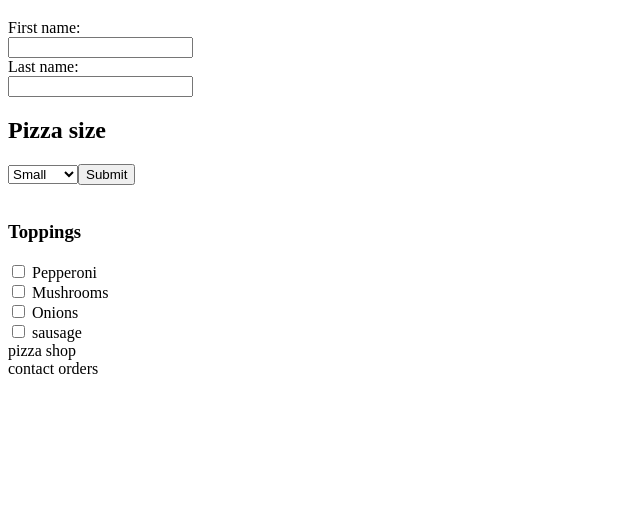
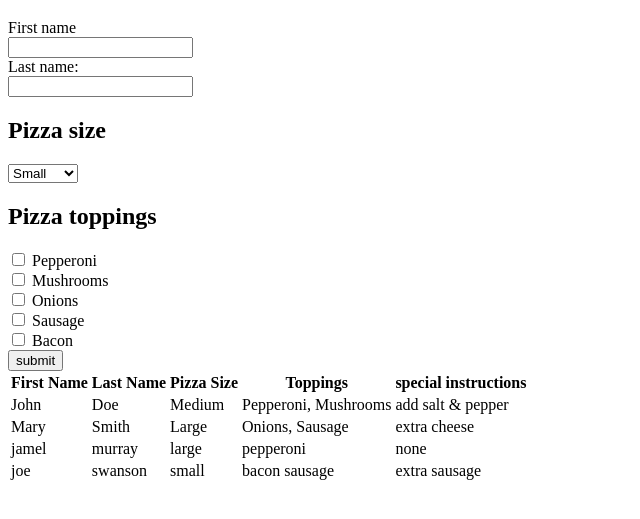
Before and after one commit to theofficialmel/pizza-invoice-form, a plain HTML site: page index.html in a window 1280 px wide. Shown: the part 61-580 px from the top of the page, without its empty margins (0-640 px from the left). Drawn offline with Linux system fonts and the light colour scheme.

Commit message:
added pizza order form  updated pizza toppings

```diff
--- a/index.html
+++ b/index.html
@@ -8,7 +8,7 @@
 <body>
     <h1>Customer name</h1>
     <form>
-        <label for="fname">First name:</label><br>
+        <label for="fname">First name</label><br>
         <input type="text" id="fname" name="fname"><br>
         <label for="lname">Last name:</label><br>
         <input type="text" id="lname" name="lname">
@@ -18,35 +18,68 @@
 
 
 
-      <form action="/action_page.php"></form>
+      <form action="/action_page.php">
       <label for="pizza"></label>
       <select name="pizza size" id="pizza size">
         <option value="small">Small</option>
         <option value="medium">Medium</option>
         <option value="large">Large</option>
-        <input type="submit" value="Submit">
-
-        <form><br><h3>Toppings</h3>
-            <input type="checkbox" id="topping1" name="topping1" value="pepperoni">
-            <label for="topping1">Pepperoni</label><br>
-            <input type="checkbox" id="topping2" name="topping2" value="mushrooms">
-            <label for="topping2">Mushrooms</label><br>
-            <input type="checkbox" id="topping3" name="topping3" value="onions">
-            <label for="topping3">Onions</label><br>
-            <input type="checkbox" id="topping4" name="topping4" value="sausage">
-            <label for="topping3">sausage</label>
         </form>
+<form action="/action_page.php"></form>">
+      </select>
+      <h2><strong>Pizza toppings</strong></h2>
+      <form action="/action_page.php">
+        <input type="checkbox" id="topping1" name="topping1" value="pepperoni">
+        <label for="topping1"> Pepperoni</label><br>
+        <input type="checkbox" id="topping2" name="topping2" value="mushrooms">
+        <label for="topping2"> Mushrooms</label><br>
+        <input type="checkbox" id="topping3" name="topping3" value="onions">
+        <label for="topping3"> Onions</label><br>
+        <input type="checkbox" id="topping4" name="topping4" value="sausage">
+        <label for="topping4"> Sausage</label><br>
+        <input type="checkbox" id="topping5" name="topping5" value="bacon">
+        <label for="topping5"> Bacon</label><br>
+      </form>
+      <input type="submit" value="submit"><br>
+      <table>
+        <tr>
+          <th>First Name</th>
+          <th>Last Name</th>
+          <th>Pizza Size</th>
+          <th>Toppings</th>
+          <th>special instructions</th>
+        </tr>
+        <tr>
+          <td>John</td>
+          <td>Doe</td>
+          <td>Medium</td>
+          <td>Pepperoni, Mushrooms</td>
+          <td>add salt & pepper</td>
+        </tr>
 
         <tr>
+            <td>Mary</td>
+            <td>Smith</td>
+            <td>Large</td>
+            <td>Onions, Sausage</td>
+            <td>extra cheese</td>
 
-            <th>pizza shop</th><br>
-            <th>contact</th>
-            <th>orders</th>
-            <th></th>
-            <th></th>
+        </tr>
+        <tr>
+            <td>jamel</td>
+            <td>murray</td>
+            <td>large</td>
+            <td>pepperoni</td>
+            <td>none</td>
+        </tr>
+        <tr>
+            <td>joe</td>
+            <td>swanson</td>
+            <td>small</td>
+            <td>bacon sausage</td>
+            <td>extra sausage</td>
+        </tr>
 
-
-
-
+    </form>
 
     </body>
```
